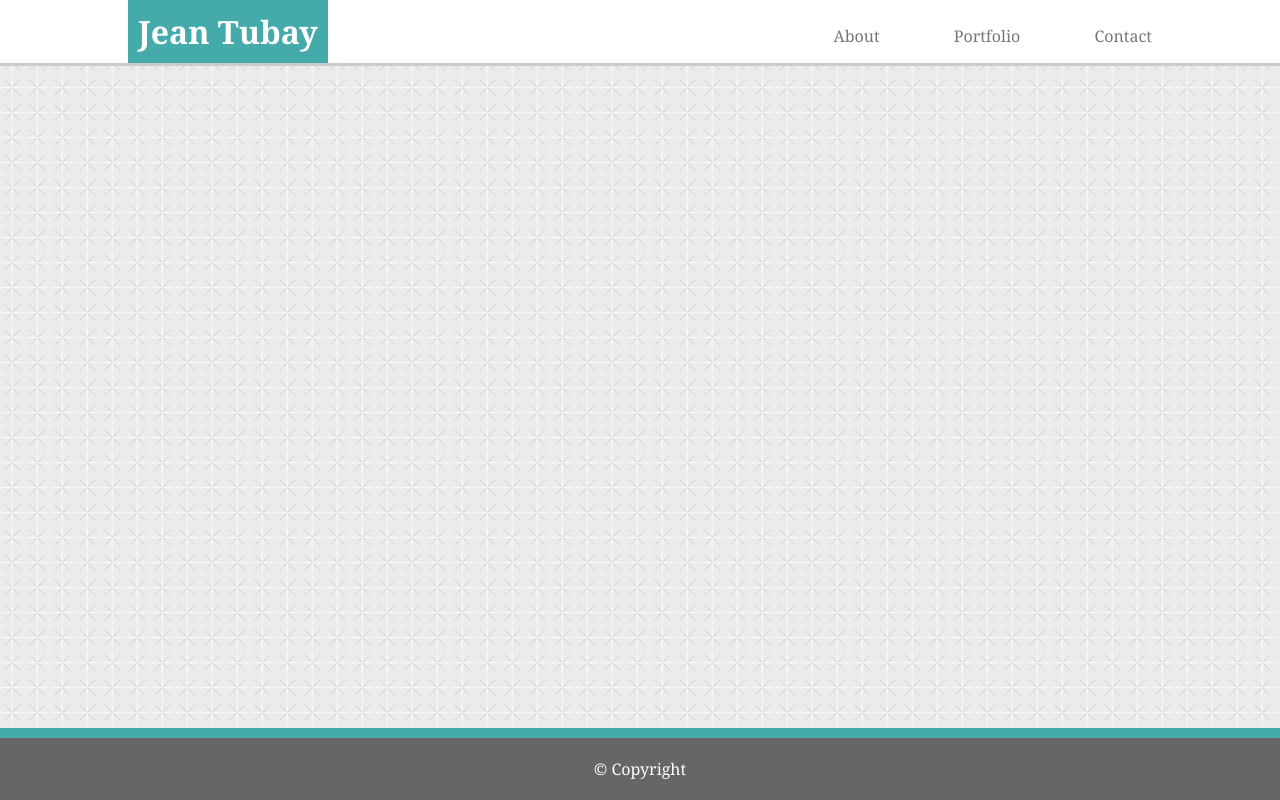
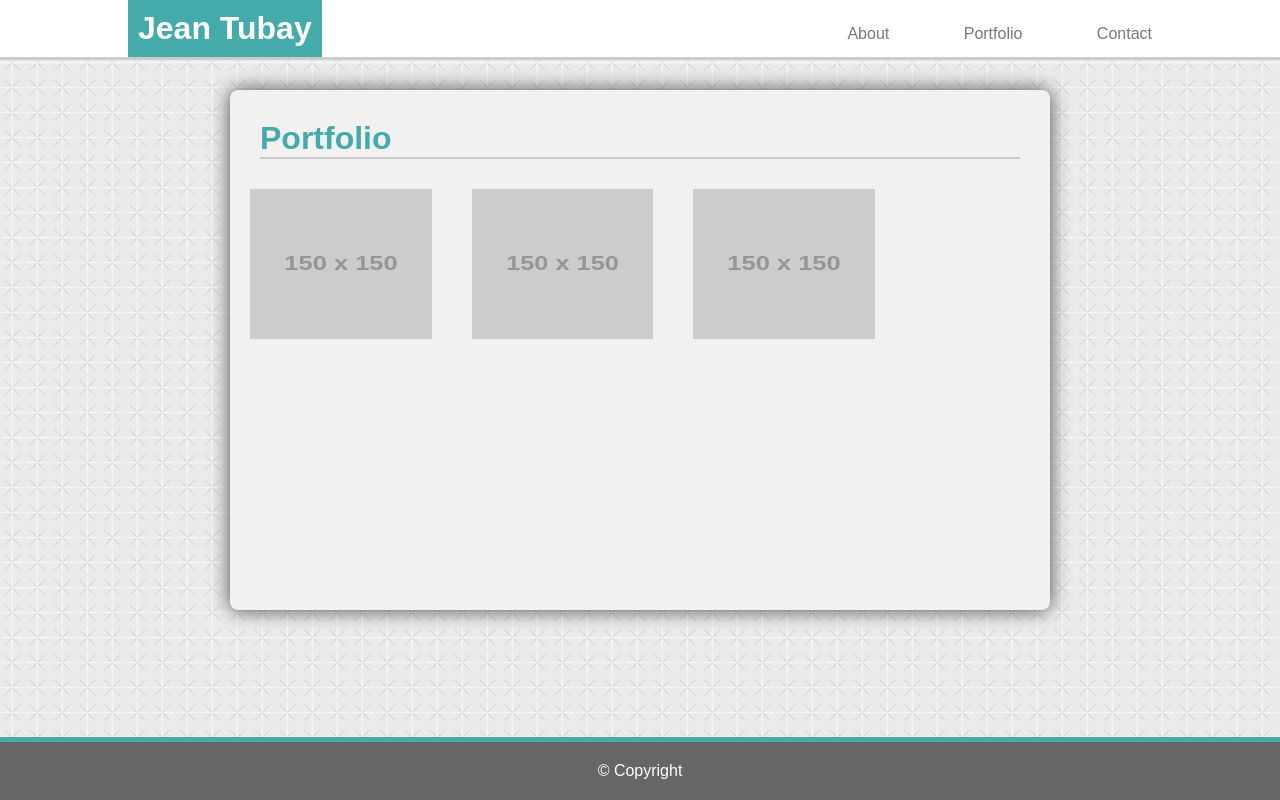
Before and after one commit to jtubay/FirstPortfolio, a plain HTML site: page portfolio.html in a window 1280 px wide. Drawn offline with Linux system fonts and the light colour scheme; placeholder pictures from the web are drawn by us.

Commit message:
adding pictures and bio info

```diff
--- a/assets/css/style.css
+++ b/assets/css/style.css
@@ -3,23 +3,17 @@
  }
 
 body {
-    font-family: Georgia, 'Times New Roman', Times, serif;
-    background-image: url(/assets/images/criss-cross.png)
+    font-family: Arial, Helvetica, sans-serif;
+    background-image: url(/assets/images/criss-cross.png);
 
 }
 .wrapper {
 
-    /* width: 60%; */
-    /* margin: 0 auto; */
-    /* padding-top: 100px; */
-    /* background: white; */
-    /* padding-bottom: 50px; */
-    /* padding-left: 50px; */
-    /* padding-right: 50px; */
 
     clear: both;
     width: 85%;
-    max-width: 600px;
+    max-width: 820px;
+
     background: #f1f1f1;
    position: absolute;
    left: 50%;
@@ -28,8 +22,8 @@ body {
     box-sizing: border-box;
     border-radius: 8px;
     text-align: left;
-    box-shadow: 0 0 20px #000000b3;
-    font-family: Georgia, 'Times New Roman', Times, serif;
+    box-shadow: 0 0 10px #000000b3;
+    font-family: Georgia, Arial, Helvetica, sans-serif;
 }
 
 
@@ -138,11 +132,11 @@ footer {
     width: 100%;
     z-index: 101;
     bottom: 0;
-    border-top: #4aa 10px solid;
+    border-top: #4aa 5px solid;
 }
 
 footer p {
-    font-family: Georgia, 'Times New Roman', Times, serif;
+    font-family: Arial, Helvetica, sans-serif;
     font-size 11px;
 }
 
@@ -166,7 +160,7 @@ footer p {
     border-radius: 8px;
     text-align: left;
     box-shadow: 0 0 20px #000000b3;
-    font-family: Georgia, 'Times New Roman', Times, serif;
+    font-family: Arial, Helvetica, sans-serif;
 }
 .contact-form h1 {
     margin-top: 0;
@@ -178,3 +172,42 @@ footer p {
     /* margin: 8px 0; */
     padding: 12px 18px;
     border-radius: 8px;
+}
+
+.image-wrapper{
+   background-color:white;
+    height: 520px;
+    width: 820px;
+    margin-top: 7%;
+    position: absolute;
+    background: #f1f1f1;
+   position: absolute;
+    box-sizing: border-box;
+    border-radius: 8px;
+    text-align: left;
+    box-shadow: 0 0 20px #000000b3;
+
+}
+
+
+
+
+
+.image-wrapper-total{
+display: flex;
+justify-content: center;
+}
+
+.portfolio-header{
+    border-bottom: solid #ccc 2px;
+    margin-bottom: 20px;
+    color: #4aa;
+    margin: 30px 30px;
+}
+
+
+
+.image-container-1{
+    margin: 20px 20px;
+    padding-bottom: 10px;
+}
--- a/portfolio.html
+++ b/portfolio.html
@@ -20,9 +20,22 @@
                 </nav>
             </div>
         </header>
+<div class="image-wrapper-total">
+<div class="image-wrapper">
+    <h1 class="portfolio-header">
+        Portfolio
+    </h1>
+
+    <div class="image-container-1">
+        <img class="box1" src="https://via.placeholder.com/150" alt="">
+        <img class="box2" src="https://via.placeholder.com/150" alt="">
+        <img class="box3" src="https://via.placeholder.com/150" alt="">
+    </div>
 
 
 
+</div>
+</div>
         <footer>
                 <div class="foot">
                     <p>&copy; Copyright</p>
```
Also changed, not shown: index.html (+3 -3 lines), assets/images/Me.jpg (added), 2 other files.
